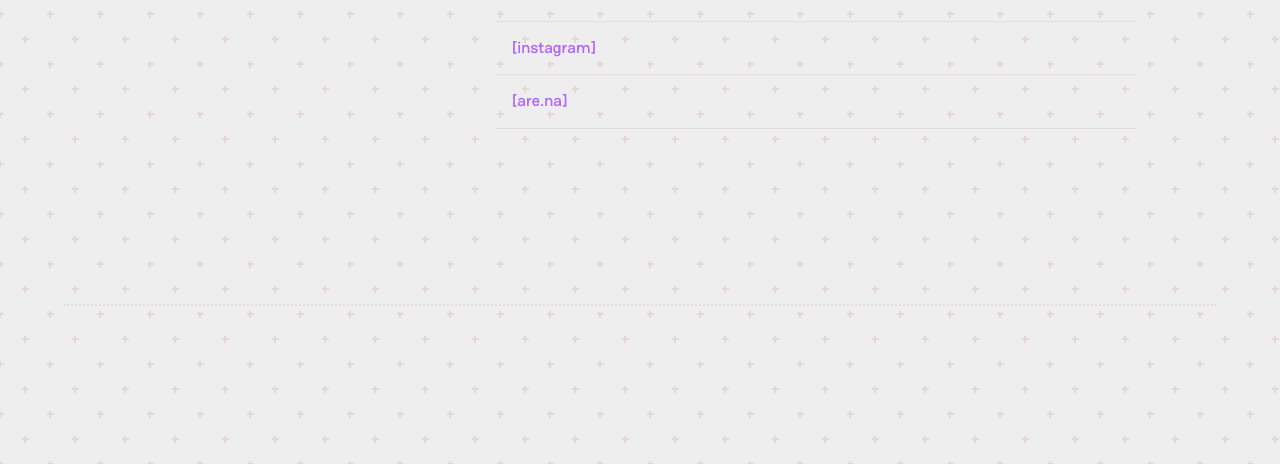
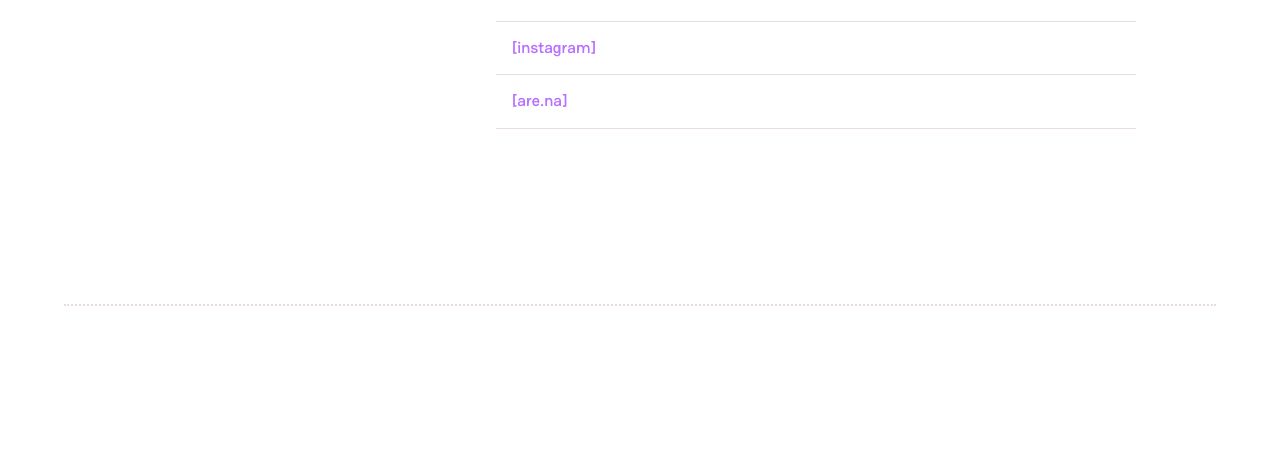
Before and after one commit to caizoryan/untitledstudio, a website: page index.html in a window 1280 px wide. Shown: the part 336-800 px from the top of the page. Drawn offline with Linux system fonts and the light colour scheme.

Commit message:
removed bg and changed cursor

```diff
--- a/style.css
+++ b/style.css
@@ -41,17 +41,17 @@ a {
 
 body {
 	font-family: "haskoy", sans-serif;
-	background-color: var(--background);
-	--size-1: 10%;
-	--size-2: 75%;
+	/* background-color: var(--background); */
+	/* --size-1: 10%; */
+	/* --size-2: 75%; */
 
-	background:
-		radial-gradient(circle, transparent var(--size-1), var(--background) var(--size-1), var(--background) var(--size-2), transparent var(--size-2), transparent),
-		radial-gradient(circle, transparent var(--size-1), var(--background) var(--size-1), var(--background) var(--size-2), transparent var(--size-2), transparent)
-										25px 25px, linear-gradient(var(--light-primary) 2px, transparent 2px)
-										0 -1px, linear-gradient(90deg, var(--light-primary) 2px, var(--background) 2px) -1px 0;
+	/* background: */
+	/* 	radial-gradient(circle, transparent var(--size-1), var(--background) var(--size-1), var(--background) var(--size-2), transparent var(--size-2), transparent), */
+	/* 	radial-gradient(circle, transparent var(--size-1), var(--background) var(--size-1), var(--background) var(--size-2), transparent var(--size-2), transparent) */
+	/* 									25px 25px, linear-gradient(var(--light-primary) 2px, transparent 2px) */
+	/* 									0 -1px, linear-gradient(90deg, var(--light-primary) 2px, var(--background) 2px) -1px 0; */
 
-	background-size: 50px 50px, 50px 50px, 25px 25px, 25px 25px;
+	/* background-size: 50px 50px, 50px 50px, 25px 25px, 25px 25px; */
 }
 
 
@@ -210,7 +210,7 @@ h3 {
 }
 
 .project:hover{
-	cursor: pointer;
+	cursor: ew-resize;
 	color: white;
 	height: 50vh;
 
```
